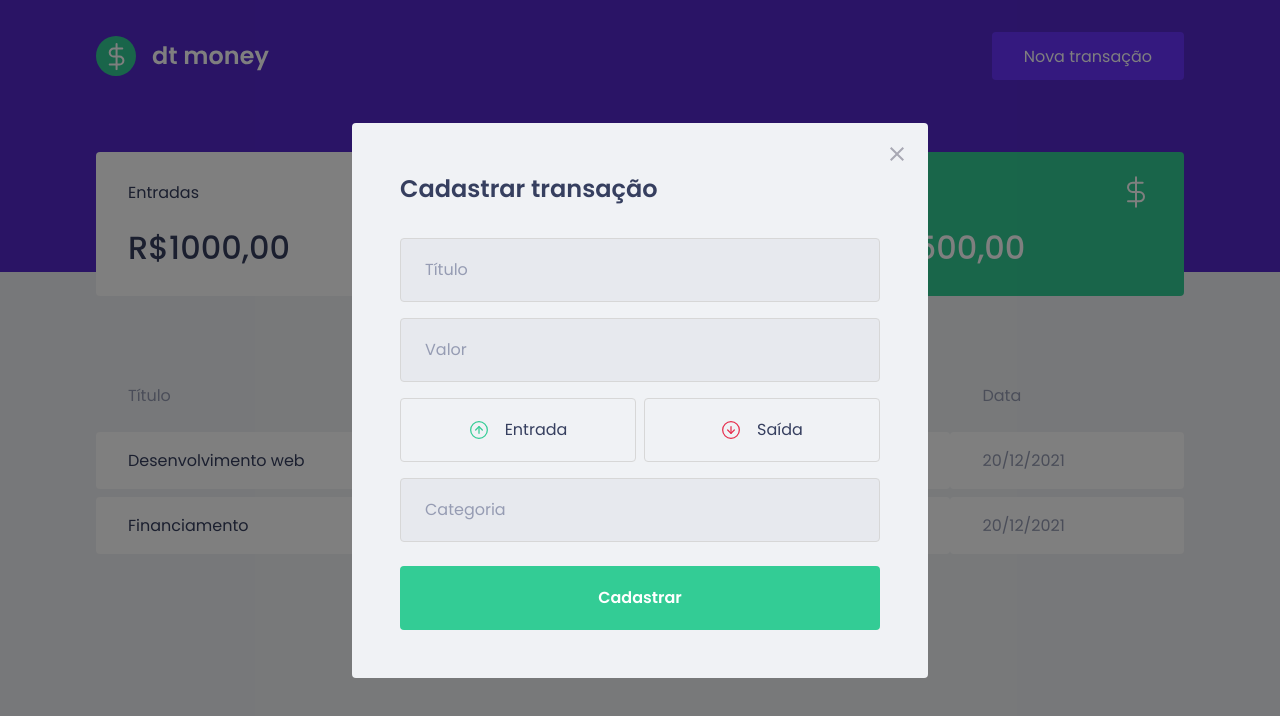
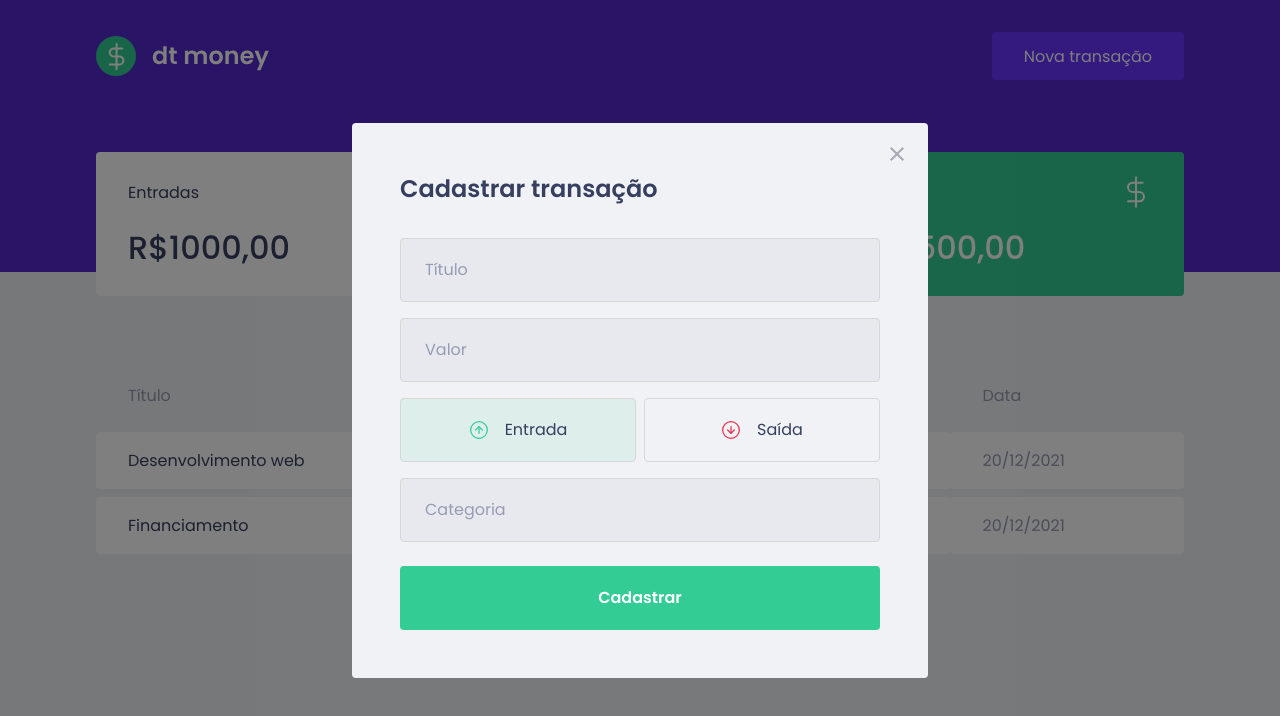
Before and after one commit to JhonatanNobrega/nodets-dtmony, a React (Create React App) app: page / in a window 1280 px wide. Both pictures are taken after a click on the button "Nova transação". Shown: the top 716 px of the page. Built offline with nearby package versions, Linux system fonts and the light colour scheme; no server answers; what miragejs would draw is missing.

Commit message:
State butoa entrada e saida

```diff
--- a/src/components/NewTransactionModal/index.tsx
+++ b/src/components/NewTransactionModal/index.tsx
@@ -2,7 +2,8 @@
 import incomeImg from '../../assets/income.svg';
 import outcomeImg from '../../assets/outcome.svg';
 import closeImg from '../../assets/close.svg';
-import { Container, TransactionTypeContainer } from './styles';
+import { Container, TransactionTypeContainer, RadioBox } from './styles';
+import { useState } from 'react';
 
 interface NewTransactionModalProps {
   isOpen: boolean;
@@ -10,6 +11,9 @@
 }
 
 export function NewTransactionModal({ isOpen, onRequestClose }: NewTransactionModalProps) {
+
+  const [type, setType] = useState('deposit');
+
   return (
     <Modal
       isOpen={isOpen}
@@ -40,23 +44,29 @@
         />
 
         <TransactionTypeContainer>
-          <button
+          <RadioBox
             type='button'
+            onClick={() => { setType('deposit') }}
+            isActive={type === 'deposit'}
+            activeColor="green"
           >
             <img src={incomeImg} alt="Entrada" />
             <span>
               Entrada
             </span>
-          </button>
+          </RadioBox>
 
-          <button
+          <RadioBox
             type='button'
+            onClick={() => { setType('withdraw') }}
+            isActive={type === 'withdraw'}
+            activeColor="red"
           >
             <img src={outcomeImg} alt="Saída" />
             <span>
               Saída
             </span>
-          </button>
+          </RadioBox>
         </TransactionTypeContainer>
 
         <input
--- a/src/components/NewTransactionModal/styles.ts
+++ b/src/components/NewTransactionModal/styles.ts
@@ -1,5 +1,5 @@
 import styled from "styled-components";
-import { darken } from 'polished';
+import { darken, transparentize } from 'polished';
 
 export const Container = styled.form`
   h2 {
@@ -54,13 +54,27 @@
   display: grid;
   grid-template-columns: 1fr 1fr;
   gap: 0.5rem;
+`;
 
-  button {
+interface RadioBoxProps {
+  isActive: boolean;
+  activeColor: 'green' | 'red'
+}
+
+const colors = {
+  green: '#33Cc95',
+  red: '#E52E4D'
+}
+
+export const RadioBox = styled.button<RadioBoxProps>`
   height: 4rem;
   border: 1px solid #d7d7d7;
   border-radius: 0.25rem;
 
-    background: transparent;
+  background: ${props => props.isActive
+    ? transparentize(0.9, colors[props.activeColor])
+    : 'transparent'
+  };
 
   display: flex;
   align-items: center;
@@ -83,5 +97,4 @@
     font-size: 1rem;
     color: var(--text-title);
   }
-  }
 `;
```
Also changed, not shown: 1 other file (tests, documents, lock files or other folders). Lines whose indentation alone changed are shown as unchanged.
